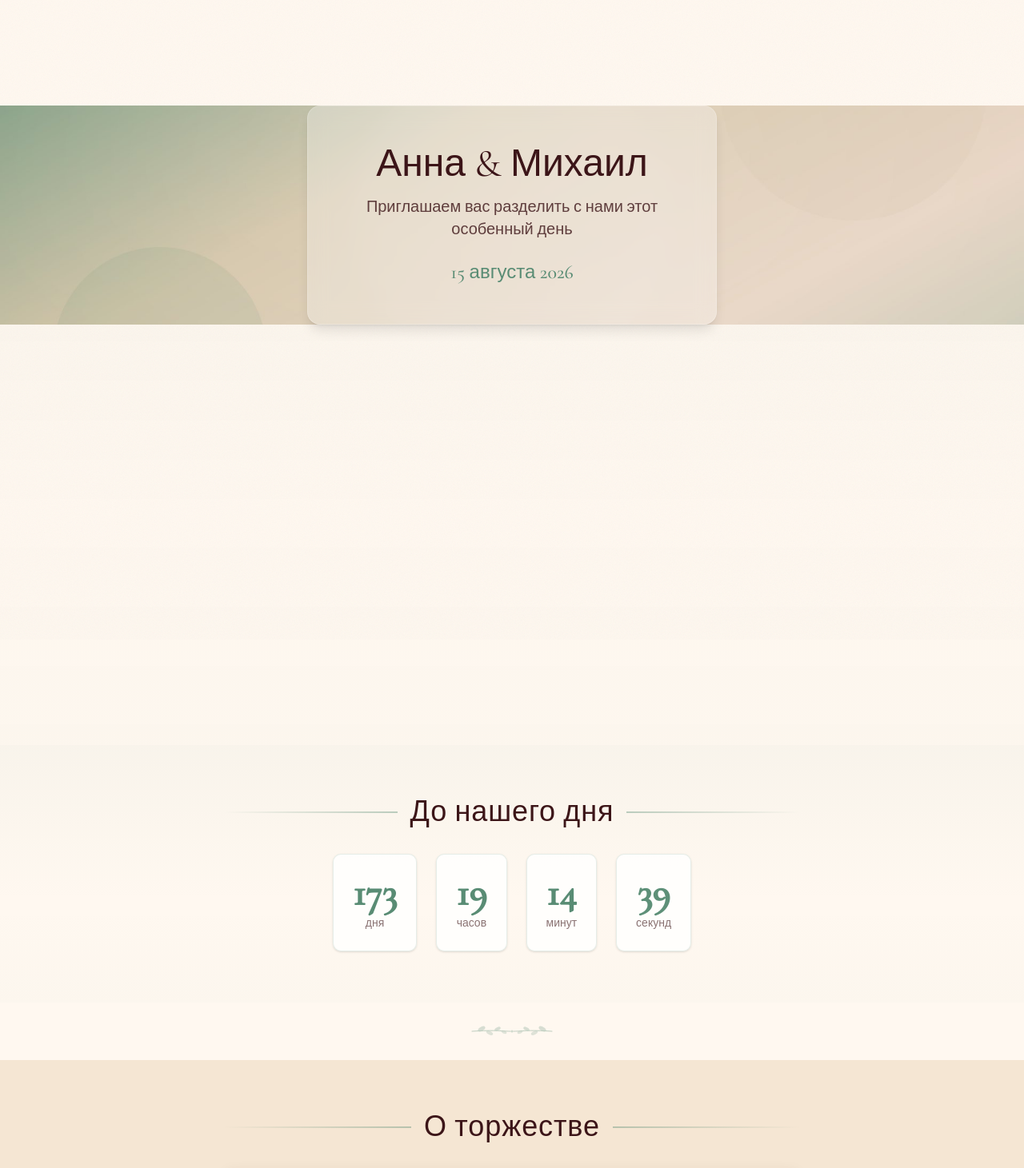
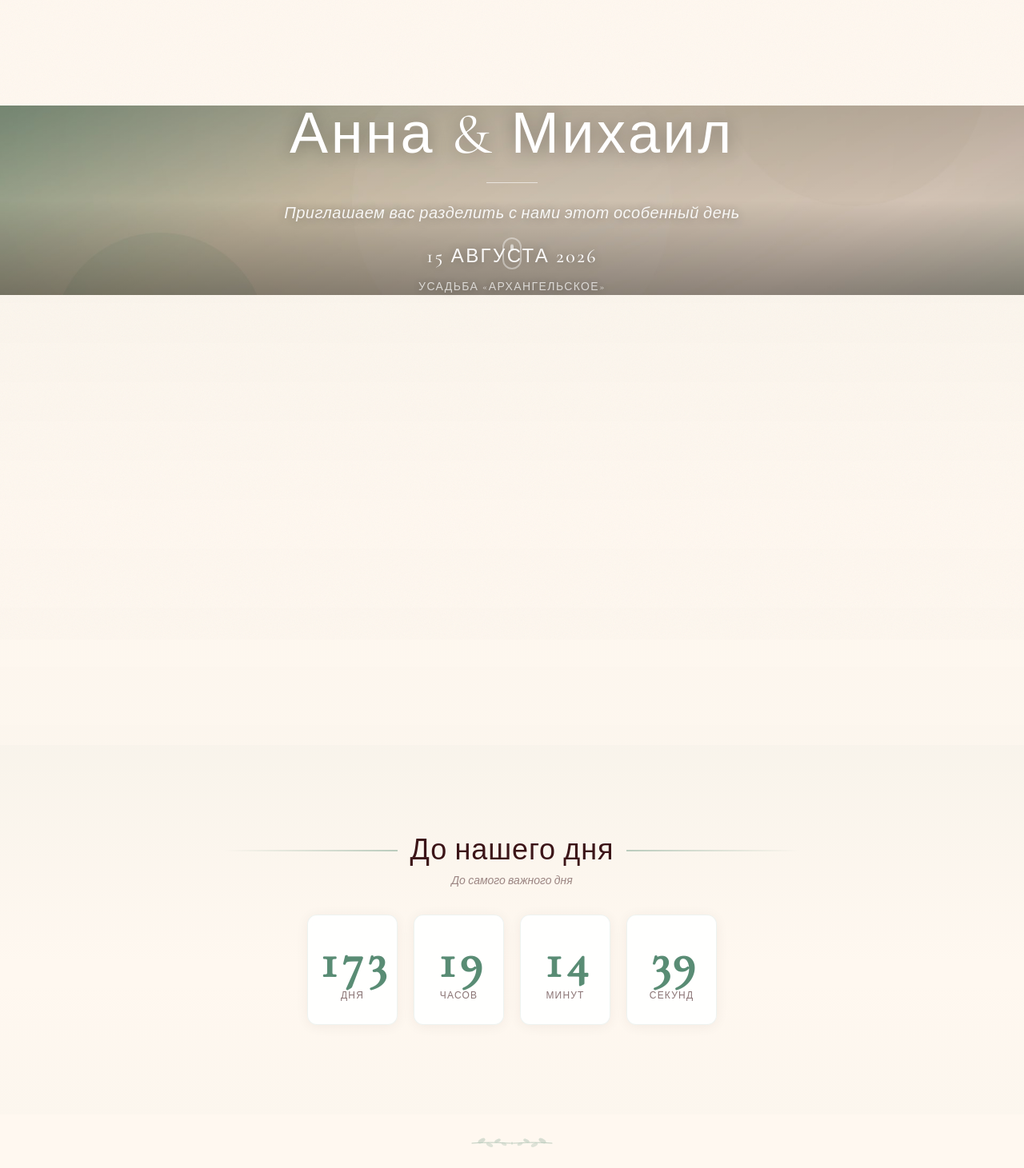
Before and after one commit to SyrexBlack/WeddingProject2-0, a Next.js app: page / in a window 1280 px wide. Shown: the top 1461 px of the page at 80% size. Built offline with nearby package versions, Linux system fonts and the light colour scheme.

Commit message:
redesign: Hero fullscreen overlay + Countdown elegant cards

```diff
--- a/src/components/sections/CountdownSection.tsx
+++ b/src/components/sections/CountdownSection.tsx
@@ -40,13 +40,13 @@ interface TimeUnit {
 function CountdownCard({ value, labels, reducedMotion }: TimeUnit & { reducedMotion: boolean }) {
   if (reducedMotion) {
     return (
-      <div className="bg-white/80 rounded-card shadow-sm p-4 md:p-6 border border-alexandrite-light flex flex-col items-center justify-center min-w-0">
-        <div className="text-3xl md:text-5xl font-calmius text-alexandrite font-semibold leading-none">
+      <div className="bg-white/90 rounded-xl shadow-card p-5 md:p-7 border border-alexandrite/10 backdrop-blur-sm flex flex-col items-center justify-center min-w-0">
+        <div className="text-4xl md:text-6xl font-calmius text-alexandrite font-semibold leading-none tabular-nums">
           <span className="inline-block" suppressHydrationWarning>
             {value}
           </span>
         </div>
-        <span className="text-sm text-chocolate/60 mt-1">
+        <span className="uppercase tracking-widest text-xs text-chocolate/60 mt-1">
           {pluralize(value, ...labels)}
         </span>
       </div>
@@ -56,10 +56,10 @@ function CountdownCard({ value, labels, reducedMotion }: TimeUnit & { reducedMot
   return (
     <motion.div
       variants={cardVariants}
-      className="bg-white/80 rounded-card shadow-sm p-4 md:p-6 border border-alexandrite-light flex flex-col items-center justify-center min-w-0"
+      className="bg-white/90 rounded-xl shadow-card p-5 md:p-7 border border-alexandrite/10 backdrop-blur-sm flex flex-col items-center justify-center min-w-0"
     >
       {/* Число с fade-анимацией при смене */}
-      <div className="text-3xl md:text-5xl font-calmius text-alexandrite font-semibold leading-none">
+      <div className="text-4xl md:text-6xl font-calmius text-alexandrite font-semibold leading-none tabular-nums">
         <AnimatePresence mode="wait">
           <motion.span
             key={value}
@@ -76,7 +76,7 @@ function CountdownCard({ value, labels, reducedMotion }: TimeUnit & { reducedMot
       </div>
 
       {/* Подпись — русская плюрализация */}
-      <span className="text-sm text-chocolate/60 mt-1">
+      <span className="uppercase tracking-widest text-xs text-chocolate/60 mt-1">
         {pluralize(value, ...labels)}
       </span>
     </motion.div>
@@ -137,16 +137,16 @@ export function CountdownSection() {
   ];
 
   return (
-    <ParallaxSection id="countdown" className="py-16" speed={0.5}>
+    <ParallaxSection id="countdown" className="py-20 md:py-28" speed={0.5}>
       <Container>
-        <SectionHeading>До нашего дня</SectionHeading>
+        <SectionHeading subtitle="До самого важного дня">До нашего дня</SectionHeading>
 
         <div className="mt-8">
           {isExpired ? (
             <ExpiredMessage reducedMotion={reducedMotion} />
           ) : reducedMotion ? (
             /* Reduced motion: plain div grid, no stagger, no animation */
-            <div className="grid grid-cols-2 gap-3 sm:flex sm:justify-center sm:gap-6">
+            <div className="grid grid-cols-4 gap-3 md:gap-5 max-w-lg mx-auto">
               {timeUnits.map((unit) => (
                 <CountdownCard
                   key={unit.labels[0]}
@@ -163,7 +163,7 @@ export function CountdownSection() {
               initial="hidden"
               whileInView="visible"
               viewport={{ once: true, amount: 0.3 }}
-              className="grid grid-cols-2 gap-3 sm:flex sm:justify-center sm:gap-6"
+              className="grid grid-cols-4 gap-3 md:gap-5 max-w-lg mx-auto"
             >
               {timeUnits.map((unit) => (
                 <CountdownCard
--- a/src/components/sections/HeroSection.tsx
+++ b/src/components/sections/HeroSection.tsx
@@ -7,14 +7,13 @@ import heroDesktop from '../../../public/images/hero-desktop.jpg';
 import heroMobile from '../../../public/images/hero-mobile.jpg';
 
 /**
- * Hero section — full-screen with optimized background photo via next/image.
- * Per CONTEXT.md: names -> phrase -> date order, no scroll indicator.
+ * Hero section — dramatic fullscreen with text overlay on photo.
+ * Dark gradient overlay for readability, text-shadow on all text elements.
+ * Per CONTEXT.md: names -> phrase -> date order.
  * Two images: landscape (desktop md+) and portrait (mobile <md).
  * Static imports enable automatic blur placeholder generation.
  * Parallax: background moves ~50% slower than content on scroll via ParallaxSection.
- *
- * Images are positioned absolute within the ParallaxSection's overflow-hidden container.
- * The z-10 foreground layer from ParallaxSection keeps the glassmorphism card above images.
+ * Scroll indicator at bottom with subtle bounce animation.
  */
 export function HeroSection() {
   return (
@@ -43,23 +42,51 @@ export function HeroSection() {
         />
       </div>
 
-      <div className="h-full flex items-center justify-center">
-        {/* Glassmorphism overlay */}
-        <div className="backdrop-blur-md bg-white/30 rounded-2xl p-5 md:p-12 shadow-lg border border-white/20 text-center max-w-lg mx-4">
+      {/* Dark gradient overlay for text readability */}
+      <div className="absolute inset-0 bg-gradient-to-b from-black/20 via-black/10 to-black/40 z-[1]" />
+
+      {/* Text content — directly on photo */}
+      <div className="relative z-10 h-full flex flex-col items-center justify-center text-center px-4">
         {/* Names */}
-          <h1 className="text-2xl md:text-5xl font-calmius text-chocolate">
+        <h1
+          className="text-4xl md:text-7xl font-calmius text-white tracking-wider"
+          style={{ textShadow: '0 2px 20px rgba(0,0,0,0.3)' }}
+        >
           {heroData.coupleNames}
         </h1>
 
+        {/* Decorative line */}
+        <div className="w-16 h-[1px] bg-white/60 mx-auto my-6" />
+
         {/* Invitation phrase */}
-          <p className="text-base md:text-xl opacity-80 mt-4">
+        <p
+          className="text-base md:text-xl text-white/90 italic tracking-wide"
+          style={{ textShadow: '0 1px 12px rgba(0,0,0,0.3)' }}
+        >
           {heroData.invitationPhrase}
         </p>
 
         {/* Date */}
-          <p className="text-lg md:text-2xl mt-6 text-alexandrite font-medium">
+        <p
+          className="text-lg md:text-2xl text-white/95 font-medium tracking-widest uppercase mt-6"
+          style={{ textShadow: '0 1px 12px rgba(0,0,0,0.3)' }}
+        >
           {heroData.date}
         </p>
+
+        {/* Venue */}
+        <p
+          className="text-sm text-white/70 tracking-widest uppercase mt-3"
+          style={{ textShadow: '0 1px 8px rgba(0,0,0,0.3)' }}
+        >
+          {heroData.venue}
+        </p>
+      </div>
+
+      {/* Scroll indicator */}
+      <div className="absolute bottom-8 left-1/2 -translate-x-1/2 z-10">
+        <div className="w-6 h-10 border-2 border-white/40 rounded-full flex items-start justify-center pt-2">
+          <div className="w-1 h-2 bg-white/60 rounded-full animate-bounce" />
         </div>
       </div>
     </ParallaxSection>
--- a/src/lib/constants.ts
+++ b/src/lib/constants.ts
@@ -25,6 +25,7 @@ import type {
 export const heroData: HeroData = {
   coupleNames: 'Анна & Михаил',
   date: '15 августа 2026',
+  venue: 'Усадьба «Архангельское»',
   invitationPhrase: 'Приглашаем вас разделить с нами этот особенный день',
   backgroundImageDesktop: '/images/hero-desktop.jpg',
   backgroundImageMobile: '/images/hero-mobile.jpg',
--- a/src/lib/types.ts
+++ b/src/lib/types.ts
@@ -30,6 +30,8 @@ export interface HeroData {
   coupleNames: string;
   /** Дата свадьбы прописью: «15 августа 2026» */
   date: string;
+  /** Название места проведения */
+  venue: string;
   /** Поэтичная фраза-приглашение */
   invitationPhrase: string;
   /** Путь к фото для десктопа */
```
Lines whose indentation alone changed are shown as unchanged.
